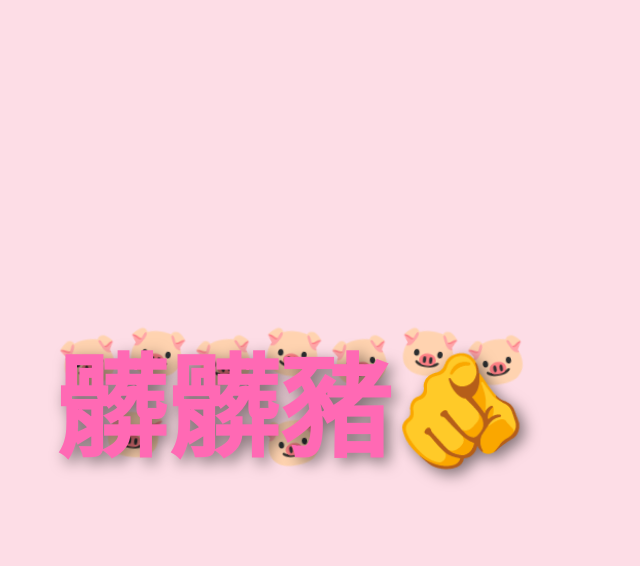
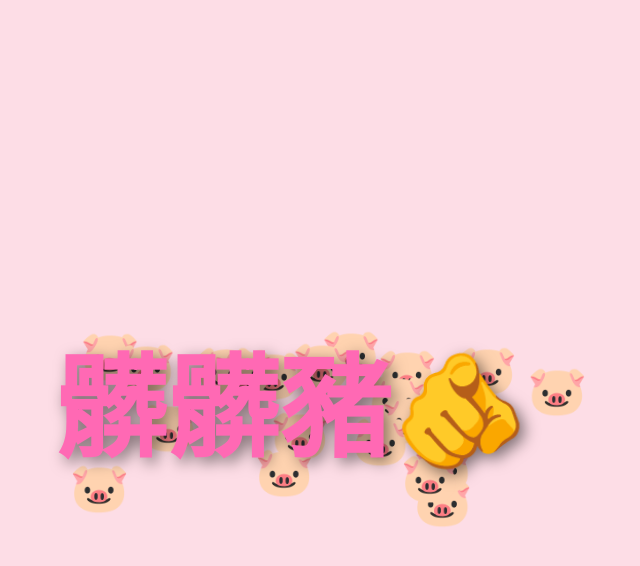
Before and after one commit to ChennGuanYu/shopee, a plain HTML site: page 123.html in a window 1280 px wide. Both pictures are taken after a click on the button "按我". Shown: the whole page, without its empty margins (347-987 px from the left). Drawn offline with Linux system fonts and the light colour scheme.

Commit message:
Update 123.html

```diff
--- a/123.html
+++ b/123.html
@@ -7,13 +7,13 @@
     <style>
         @keyframes float {
             0% {
-                transform: translateY(0) rotate(0deg);
+                transform: translate(0, 0);
             }
             50% {
-                transform: translateY(-10px) rotate(10deg);
+                transform: translate(calc(-50px + 100px * random()), calc(-50px + 100px * random()));
             }
             100% {
-                transform: translateY(0) rotate(-10deg);
+                transform: translate(0, 0);
             }
         }
 
@@ -51,9 +51,9 @@
             width: 100%;
             height: 100%;
             display: flex;
+            justify-content: space-between;
+            align-content: space-between;
             flex-wrap: wrap;
-            justify-content: space-around;
-            align-content: space-around;
             opacity: 0;
             transition: opacity 0.5s ease;
             z-index: -1;
@@ -65,11 +65,9 @@
 
         .pig {
             font-size: 3rem;
-            animation: float 3s infinite ease-in-out;
-        }
-
-        .pig:nth-child(odd) {
-            animation-duration: 4s;
+            animation: float 4s infinite ease-in-out alternate;
+            position: absolute;
+            animation-duration: calc(4s + random() * 3s);
         }
 
         .title {
@@ -108,21 +106,28 @@
     <div class="container">
         <button class="btn" onclick="showContent()">按我</button>
         <div class="title" id="title">髒髒豬🫵</div>
-        <div class="bg-pigs" id="bgPigs">
-            <div class="pig">🐷</div>
-            <div class="pig">🐷</div>
-            <div class="pig">🐷</div>
-            <div class="pig">🐷</div>
-            <div class="pig">🐷</div>
-            <div class="pig">🐷</div>
-            <div class="pig">🐷</div>
-            <div class="pig">🐷</div>
-            <div class="pig">🐷</div>
-            <div class="pig">🐷</div>
-        </div>
+        <div class="bg-pigs" id="bgPigs"></div>
     </div>
 
     <script>
+        function random() {
+            return Math.random();
+        }
+
+        function createPigs() {
+            const bgPigs = document.getElementById('bgPigs');
+            for (let i = 0; i < 20; i++) { // 至少 20 隻豬
+                const pig = document.createElement('div');
+                pig.classList.add('pig');
+                pig.textContent = '🐷';
+                pig.style.top = `${Math.random() * 100}%`;
+                pig.style.left = `${Math.random() * 100}%`;
+                pig.style.animationDuration = `${4 + Math.random() * 3}s`;
+                pig.style.animationDelay = `${Math.random()}s`;
+                bgPigs.appendChild(pig);
+            }
+        }
+
         function showContent() {
             // 顯示背景與文字
             const bgPigs = document.getElementById('bgPigs');
@@ -134,6 +139,9 @@
             const button = document.querySelector('.btn');
             button.style.display = 'none';
         }
+
+        // 生成背景豬
+        createPigs();
     </script>
 </body>
 </html>
```
